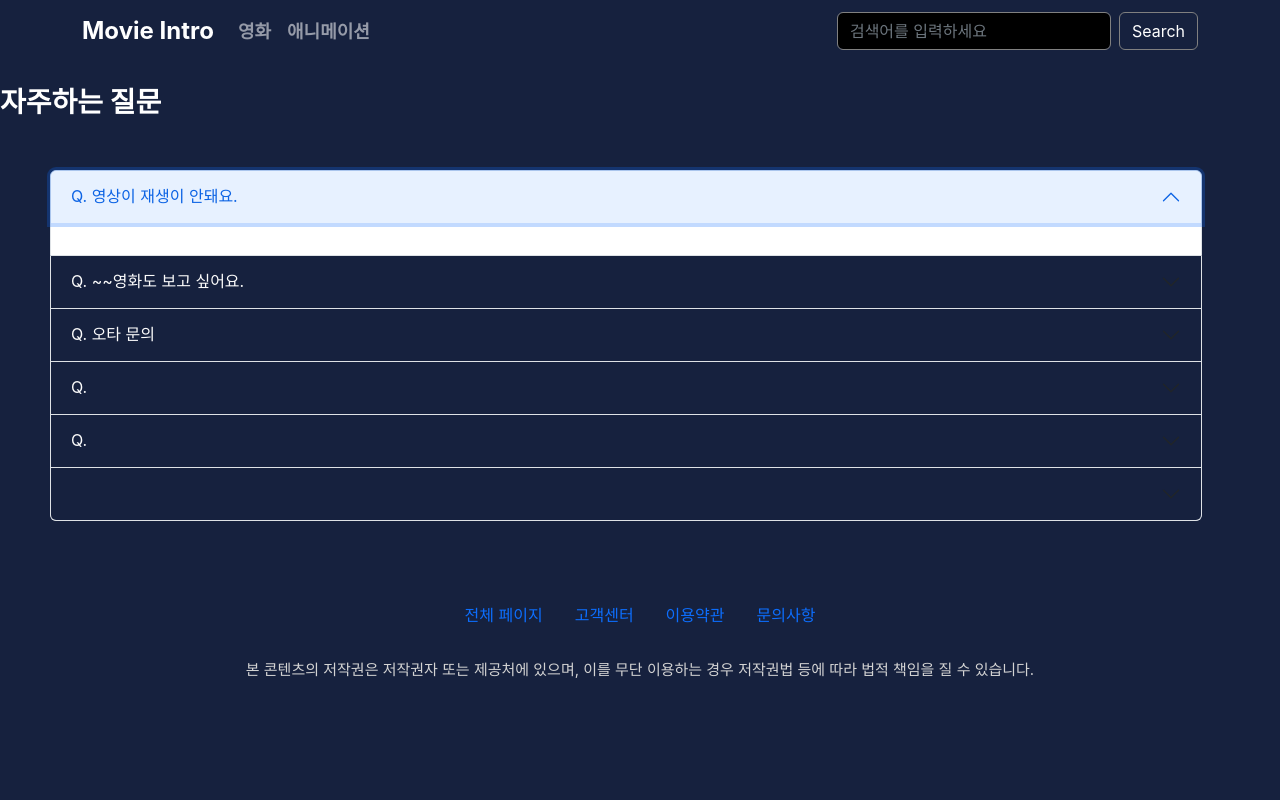
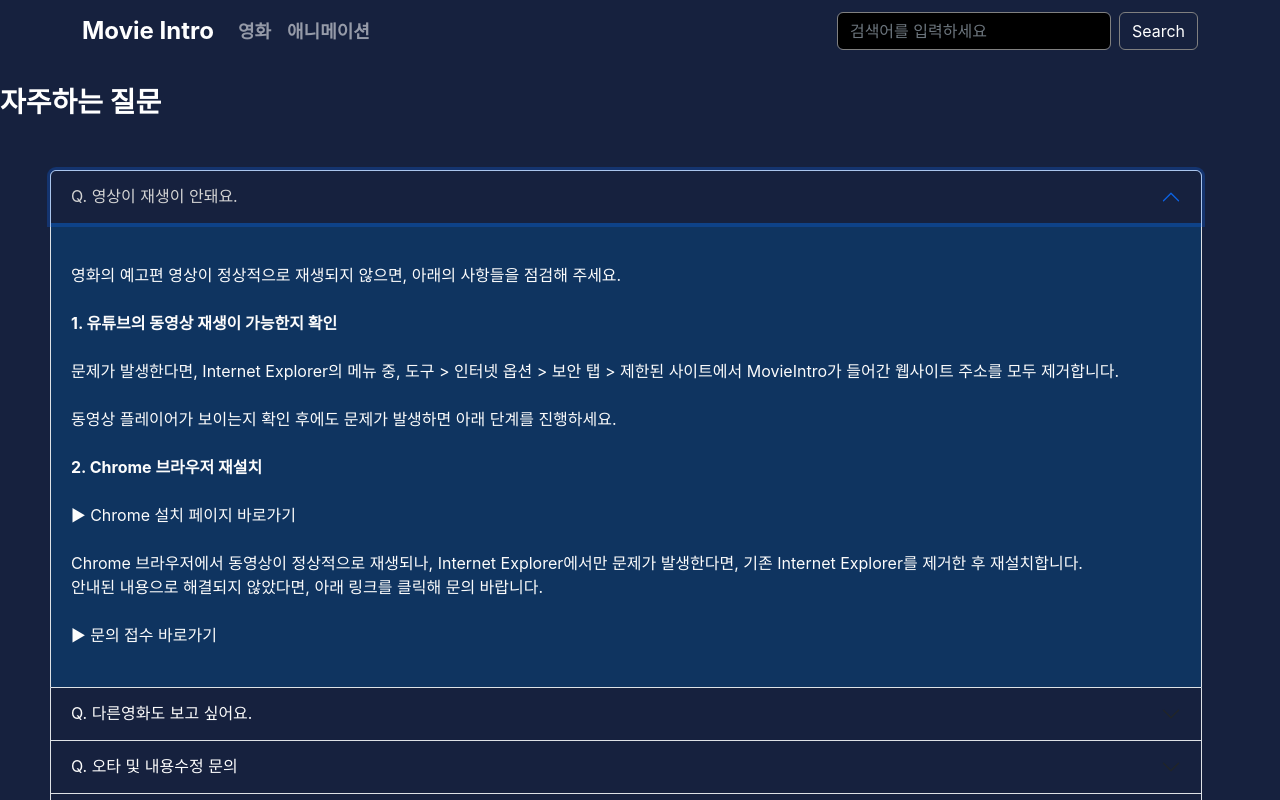
Before and after one commit to Leeeeda/project, a React (Create React App) app: page /enquiry in a window 1280 px wide. Both pictures are taken after a click on the button "Q. 영상이 재생이 안돼요.". Shown: the top 800 px of the page. Built offline with nearby package versions, Linux system fonts and the light colour scheme.

Commit message:
문의사항 구축

```diff
--- a/src/App.css
+++ b/src/App.css
@@ -209,7 +209,7 @@
 .footer{
   background-color: rgb(22, 33, 62);
   margin: 0;
-  height: 400px;
+  height: 600px;
   clear: both;
 }
 
@@ -224,3 +224,13 @@
   color: rgb(252, 252, 252);
 
 }
+
+.accordion-button:not(.collapsed){
+  background-color:rgb(22, 33, 62);
+  color: lightgray;
+}
+
+.accordion-body{
+  background-color: rgb(15, 52, 96);
+  color: rgb(252, 252, 252);
+}
--- a/src/component/Enquiry.js
+++ b/src/component/Enquiry.js
@@ -10,18 +10,47 @@ function Enquiry(){
             <Accordion.Header> Q.  영상이 재생이 안돼요.
             </Accordion.Header>
             <Accordion.Body>
+                <br/>
+            영화의 예고편 영상이 정상적으로 재생되지 않으면, 아래의 사항들을 점검해 주세요.
+            <br/>
+            <br/>
+            <strong>1. 유튜브의 동영상 재생이 가능한지 확인</strong>
+            <br/>
+            <br/>
+            문제가 발생한다면, Internet Explorer의 메뉴 중, 도구 > 인터넷 옵션 > 보안 탭 > 제한된 사이트에서 MovieIntro가 들어간 웹사이트 주소를 모두 제거합니다.
+            <br/>
+            <br/>
+            동영상 플레이어가 보이는지 확인 후에도 문제가 발생하면 아래 단계를 진행하세요.
+            <br/>
+            <br/>
+            <strong> 2. Chrome 브라우저 재설치</strong>
+            <br/>
+            <br/>
+            ▶ Chrome 설치 페이지 바로가기
+            <br/>
+            <br/>
+            Chrome 브라우저에서 동영상이 정상적으로 재생되나, Internet Explorer에서만 문제가 발생한다면, 기존 Internet Explorer를 제거한 후 재설치합니다.
+            <br/>
+            안내된 내용으로 해결되지 않았다면, 아래 링크를 클릭해 문의 바랍니다.
+            <br/>
+            <br/>
+            ▶ 문의 접수 바로가기
+            <br/>
+            <br/>
             </Accordion.Body>
         </Accordion.Item>
 
         <Accordion.Item eventKey="1">
-            <Accordion.Header>Q. ~~영화도 보고 싶어요.</Accordion.Header>
+            <Accordion.Header>Q. 다른영화도 보고 싶어요.</Accordion.Header>
             <Accordion.Body>
+            <br/>
                 고객센터의 건의하기에 건의해주시면 검토 후 추가하겠습니다.
+                <br/><br/>
             </Accordion.Body>
         </Accordion.Item>
 
         <Accordion.Item eventKey="2">
-            <Accordion.Header>Q. 오타 문의</Accordion.Header>
+            <Accordion.Header>Q. 오타 및 내용수정 문의</Accordion.Header>
             <Accordion.Body>
             <br/>
             오타가 있다면 고객센터의 건의하기로 건의 부탁드립니다.
@@ -47,25 +76,61 @@ function Enquiry(){
             <br/>
             <br/>
             수정을 요청하신 영화의 저작권자가 아니라면 도움을 드릴 수 없습니다.
+            <br/>
+            <br/>
 
             </Accordion.Body>
         </Accordion.Item>
 
         <Accordion.Item eventKey="3">
-            <Accordion.Header>Q.</Accordion.Header>
+            <Accordion.Header>Q.MovieIntro 영화 정보 사용 방법</Accordion.Header>
             <Accordion.Body>
+                <br/>
+                MovieIntro 에 등록된 , 포스터, 예고편, 줄거리 등의 저작권은 영화사에 있습니다.
+                <br/>
+                <br/>
+                유통을 담당하고 있는 MovieIntro에서 사용을 승인할 수 없습니다.
+                <br/>
+                <br/>
+                해당 정보 사용을 위해서는 1차 저작권자인 영화사로 문의하시길 바랍니다.
+                <br/>
+                <br/>
+                홍보용으로 공식 배포된 포스터, 스틸도 영화사로 문의해 주셔야 합니다.
+                <br/>
             </Accordion.Body>
         </Accordion.Item>
 
         <Accordion.Item eventKey="4">
-            <Accordion.Header>Q.</Accordion.Header>
+            <Accordion.Header>Q.신규 영화 및 예고편 등록 방법</Accordion.Header>
             <Accordion.Body>
-            </Accordion.Body>
-        </Accordion.Item>
 
-        <Accordion.Item eventKey="5">
-            <Accordion.Header></Accordion.Header>
-            <Accordion.Body>
+                <br/>
+                <br/>
+            1. 신규 영화 등록
+            <br/>
+            <br/>
+            아래 조건 중, 최소 1가지 이상 항목에 해당해야 등록이 가능합니다.
+            <br/>
+            <br/>
+            1) 국내에서 정식 극장 개봉하는 영화
+            <br/>
+            - 영화진흥위원회 / 영상물등급위원회에서 확인되어야 합니다.
+            <br/>
+            2) 영화제 DB에 등록된 출품작 or 영화진흥위원회 DB에 등록된 영화제 출품 영화(2017-06-01~)
+            <br/>
+            - 영화진흥위원회 정보에 등록된 영화제에서 확인된다면, 영화제 홈페이지 내 출품작 정보가 확인되는 URL을 보내주셔야 합니다.
+            <br/>
+            <br/>
+            2. 영화 예고편 등록
+            <br/>
+            예고편의 경우 아래의 3가지 항목이 만족한다면, 메일로 보내주시길 바랍니다.
+            <br/>
+            <br/>
+            1) '영화 본편이 포함된 영상'의 경우 영상물등급위원회 심의 후 심의필증 필수로 전달
+            <br/>
+            2) 초기 등록 시 고화질 영상으로 등록하실 것을 권장하며, 1920x1080 사이즈의 파일을 첨부
+            <br/>
+            <br/>
             </Accordion.Body>
         </Accordion.Item>
         </Accordion>
```
